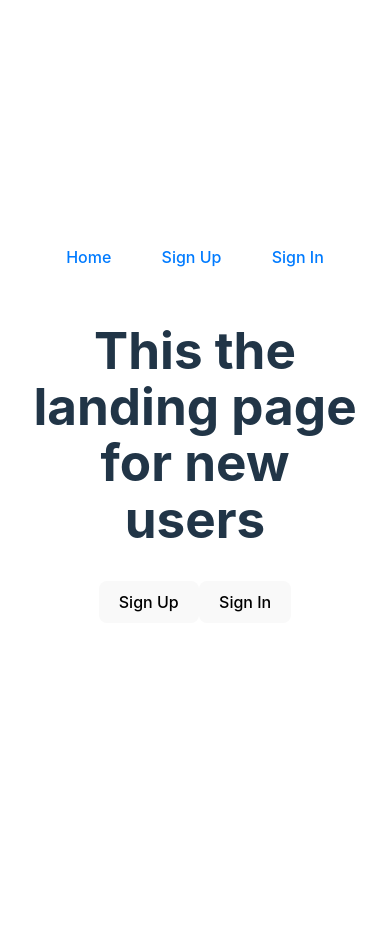
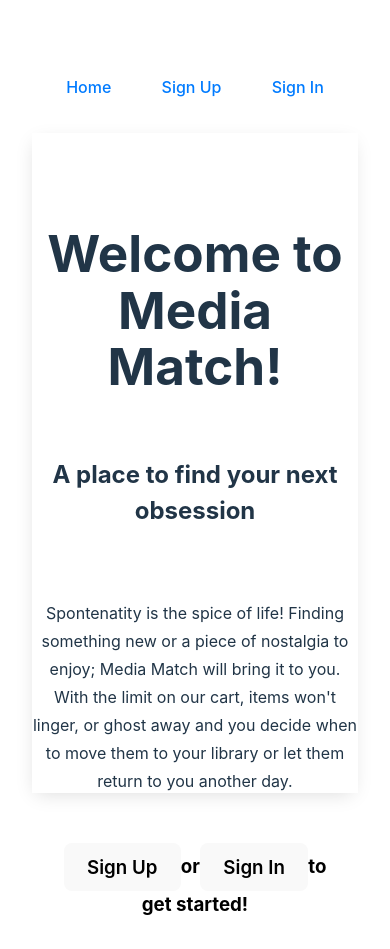
Before and after one commit to ryandeist/mern-media-match-front-end, a React (Vite) app: page / in a window 390 px wide. Before the commit the page ends 844 px from the top, so only its background shows below. Built offline with nearby package versions, Linux system fonts and the light colour scheme; no server answers.

Commit message:
Landing page w/css updated with new content.

```diff
--- a/src/components/Landing/Landing.jsx
+++ b/src/components/Landing/Landing.jsx
@@ -1,17 +1,37 @@
 // imports
 import { useNavigate } from "react-router"
+import styles from './Landing.module.css'
 
 // component
 const Landing = () => {
-    // hookds
+    // hooks
     const navigate = useNavigate()
 
     // return
     return (
         <>
-            <h1>This the landing page for new users</h1>
-            <button onClick={() => navigate('/sign-up')}>Sign Up</button>
-            <button onClick={() => navigate('/sign-in')}>Sign In</button>
+            <main className={styles.containter}>
+                <section className={styles.about}>
+                    <header>
+                        <h1>Welcome to Media Match!</h1>
+                        <h2>A place to find your next obsession</h2>
+                    </header>
+                    <article>
+                        <p>
+                            Spontenatity is the spice of life! Finding something new or a piece of nostalgia to enjoy; Media Match will bring it to you.
+                        </p>
+                        <p>
+                            With the limit on our cart, items won't linger, or ghost away and you decide when to move them to your library or let them return to you another day.
+                        </p>
+                    </article>
+                    <h3>
+                        <button onClick={() => navigate('/sign-up')}>Sign Up</button>
+                        or
+                        <button onClick={() => navigate('/sign-in')}>Sign In</button>
+                        to get started!
+                    </h3>
+                </section>
+            </main>
         </>
     )
 }
--- /dev/null
+++ b/src/components/Landing/Landing.module.css
@@ -0,0 +1,124 @@
+.container {
+    display: flex;
+    align-items: center;
+    justify-content: center;
+    flex-direction: column;
+}
+
+.container section {
+    padding: 0px 22px;
+}
+
+.container > section {
+    width: 100%;
+    display: flex;
+    align-items: center;
+    flex-direction: column;
+}
+
+
+.about {
+    height: 430px;
+    background-color: white;
+    box-shadow: -1px 5px 19px -5px rgba(0, 0, 0, 0.15);
+    -moz-box-shadow: -1px 5px 19px -5px rgba(0, 0, 0, 0.15);
+    -webkit-box-shadow: -1px 5px 19px -5px rgba(0, 0, 0, 0.15);
+}
+
+.about header {
+    margin: 0;
+    width: 100%;
+    display: flex;
+    padding: 50px 0px;
+    align-items: center;
+    flex-direction: column;
+}
+
+.about article {
+    width: 100%;
+    max-width: 1000px;
+}
+
+.about article p {
+    margin: 0;
+    width: 100%;
+    font-size: 16px;
+    line-height: 28px;
+}
+
+.about h3 {
+    padding: 30px;
+    color: black
+}
+
+.about button {
+    font-weight: 600;
+}
+
+.container section > header * {
+    margin: 0px;
+    font-weight: 600;
+}
+
+.container section > header h1 {
+    margin: 5px;
+    font-size: 36px;
+    letter-spacing: 2px;
+}
+
+.container section > header h3 {
+    font-size: 16px;
+    color: #00a0df;
+}
+
+
+.container article header {
+    display: flex;
+    align-items: center;
+    margin-bottom: 10px;
+    flex-direction: column;
+    justify-content: center;
+}
+
+
+@media only screen and (max-width: 1200px) {
+    .testimonial {
+      height: 680px;
+    }
+}
+
+@media only screen and (max-width: 1024px) {
+    .about {
+      height: 420px;
+    }
+}
+
+@media only screen and (max-width: 912px) {
+    .about {
+      height: 460px;
+    }
+}
+
+@media only screen and (max-width: 540px) {
+    .about {
+      height: 560px;
+    }
+}
+
+@media only screen and (max-width: 414px) {
+    .about {
+      height: 660px;
+    }
+    .container section > img {
+      min-width: 340px;
+    }
+}
+
+@media only screen and (max-width: 300px) {
+    .about {
+      height: 800px;
+    }
+    .container section > img {
+      min-width: 340px;
+    }
+}
```
